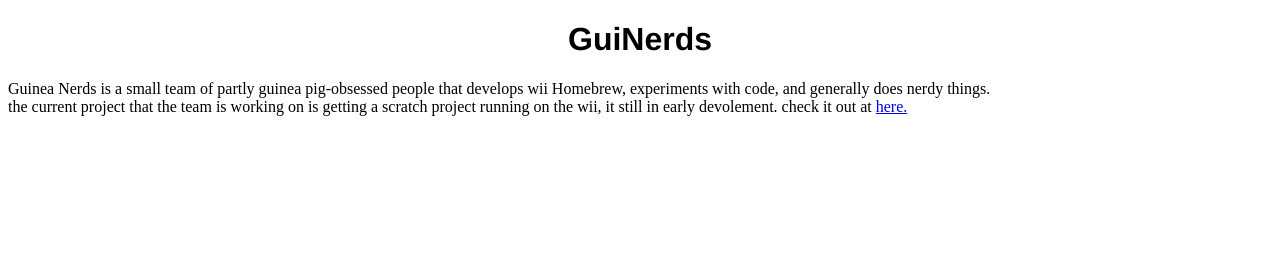
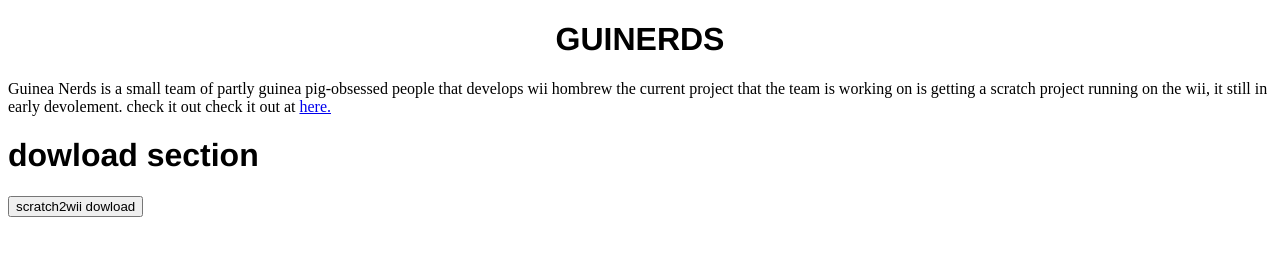
Before and after one commit to GuiNerds/GuiNerds.github.io, a plain HTML site: page docs/index.html in a window 1280 px wide. Drawn offline with Linux system fonts and the light colour scheme; a script that the page names is missing.

Commit message:
Update index.html

```diff
--- a/docs/index.html
+++ b/docs/index.html
@@ -1,6 +1,4 @@
-<!--
-haha funny header comment go brr
--->
+
 <!DOCTYPE html>
 <html lang="en">
 
@@ -13,14 +11,29 @@ haha funny header comment go brr
 
 <body>
   <h1>
-    <center>GuiNerds</center>
+    <center>GUINERDS</center>
   </h1>
+  <p>
+    Guinea Nerds is a small team of partly guinea pig-obsessed people that develops wii hombrew
 
-  <p1>Guinea Nerds is a small team of partly guinea pig-obsessed people that develops wii Homebrew, experiments with code, and generally does nerdy things.<br></p1>
+   the current project that the team is working on is getting a scratch project running on the wii, it still in early devolement. check it out
 
-  <p2>the current project that the team is working on is getting a scratch project running on the wii, it still in early devolement. check it out at <a href="https://github.com/toadragethe5th/Scratch2Wii.git">here.</a></p2>
-
+  check it out at <a href="https://github.com/toadragethe5th/Scratch2Wii.git">here.</a></p2>
+  </p>
   <script src="script.js"></script>
 </body>
 
+<h1>dowload section</h1>
+
+<button onclick="myFunction()">scratch2wii dowload</button>
+
+<script>
+function myFunction() {
+  location.replace("https://github.com/toadragethe5th/Scratch2Wii")
+}
+</script>
+
+</body>
 </html>
+
+</html>
```
